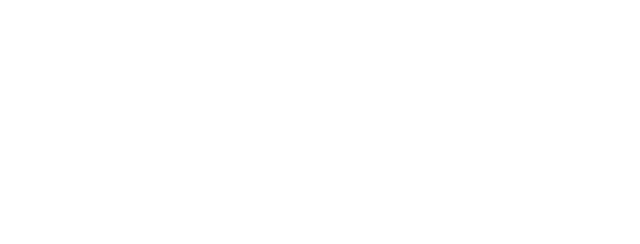
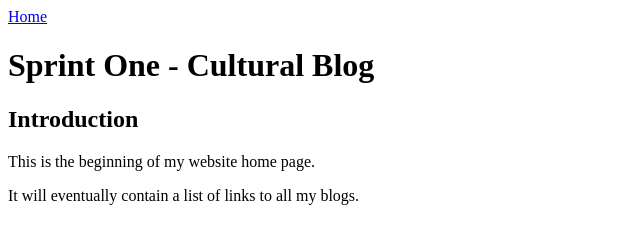
Before and after one commit to chelsea-osborne/chelsea-osborne.github.io, a plain HTML site: page blog/sprint1-cultural.html in a window 1280 px wide. Shown: the whole page, without its empty margins (0-640 px from the left). Drawn offline with Linux system fonts and the light colour scheme; files that its build step writes are made by us from their sources.

Commit message:
test link

```diff
--- a/blog/sprint1-cultural.html
+++ b/blog/sprint1-cultural.html
@@ -0,0 +1,16 @@
+<!DOCTYPE html>
+<html>
+  <head>
+    <title>Sprint 1 Cultural Blog</title>
+    <meta charset="UTF-8"
+    <link href="styles/main.css" rel="stylesheet" type="text/css"/>
+  </head>
+
+  <body>
+    <a href="https://chelsea-osborne.github.io/index.html">Home</a>
+    <h1>Sprint One - Cultural Blog</h1>
+    <h2>Introduction</h2>
+    <p> This is the beginning of my website home page.</p>
+    <p> It will eventually contain a list of links to all my blogs. </p>
+  </body>
+</html>
```
Also changed, not shown: index.html (+4 -1 lines).
